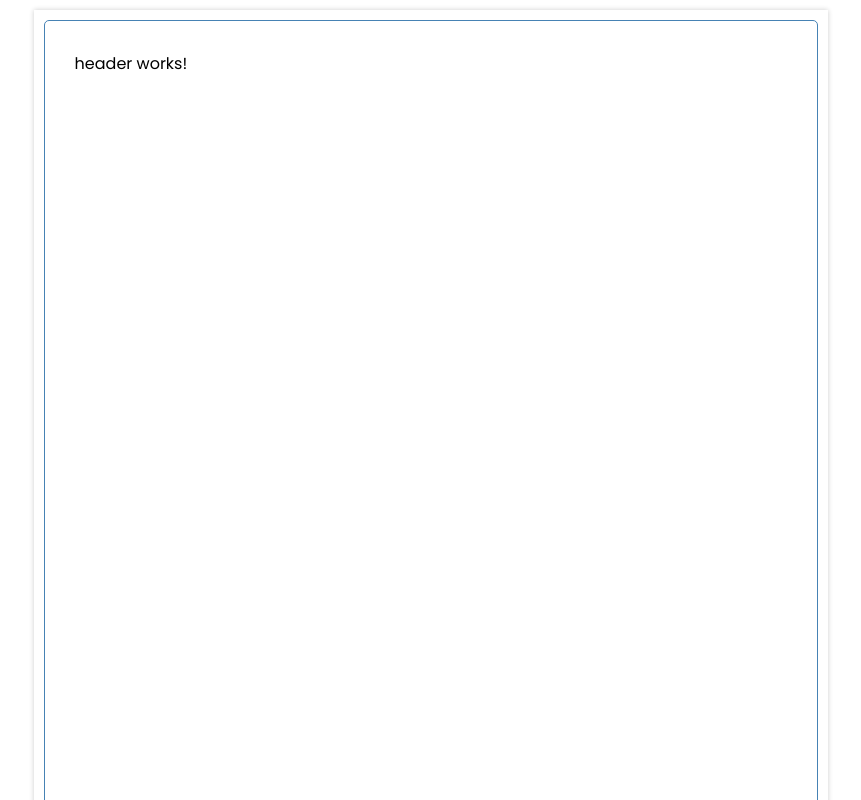
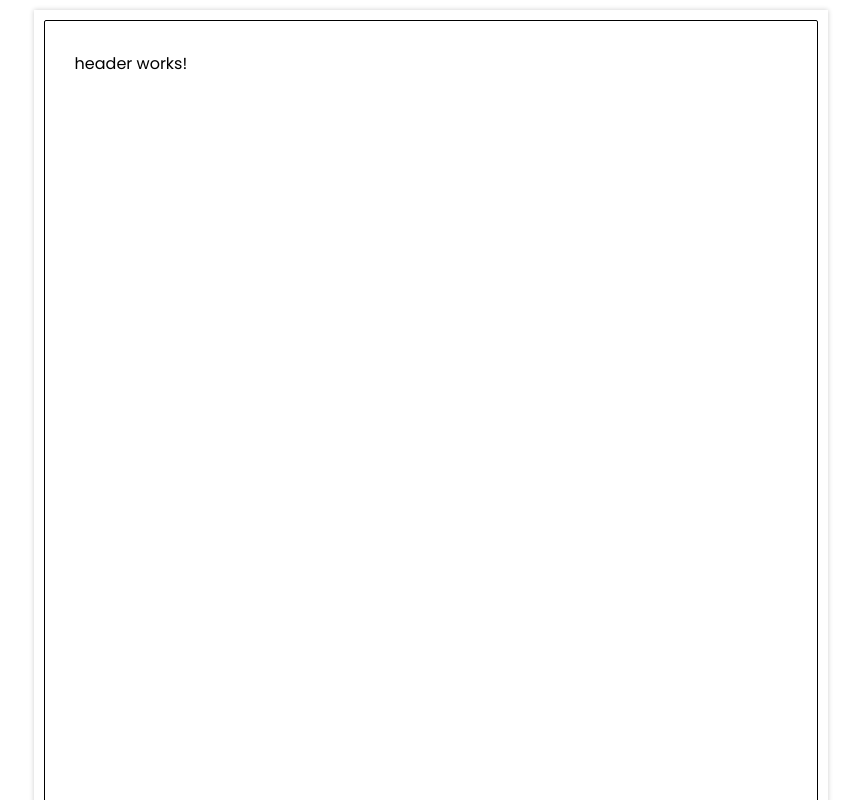
Before and after one commit to hmalindu1/resume-builder, an Angular app: page / in a window 1280 px wide. Shown: the top 800 px of the page, without its empty margins (209-1070 px from the left). Built offline with nearby package versions, Linux system fonts and the light colour scheme.

Commit message:
Created the styles for left side topics

```diff
--- a/src/styles.css
+++ b/src/styles.css
@@ -24,8 +24,17 @@ body {
     margin: 10px auto;
     overflow: auto;
     min-height: 292mm;
-    border: 1px solid steelblue;
+    border: 1px solid rgb(0, 0, 0);
+    border-radius: 2px;
     padding: 30px;
-    border-radius: 5px;
     background: white;
 }
+
+.topic-left {
+    width: 130mm;
+    min-height: 50mm;
+    border: 1px solid rgb(158, 158, 158);
+    border-radius: 5px;
+    padding: 10px;
+    color: rgb(0, 153, 255);
+}
```
